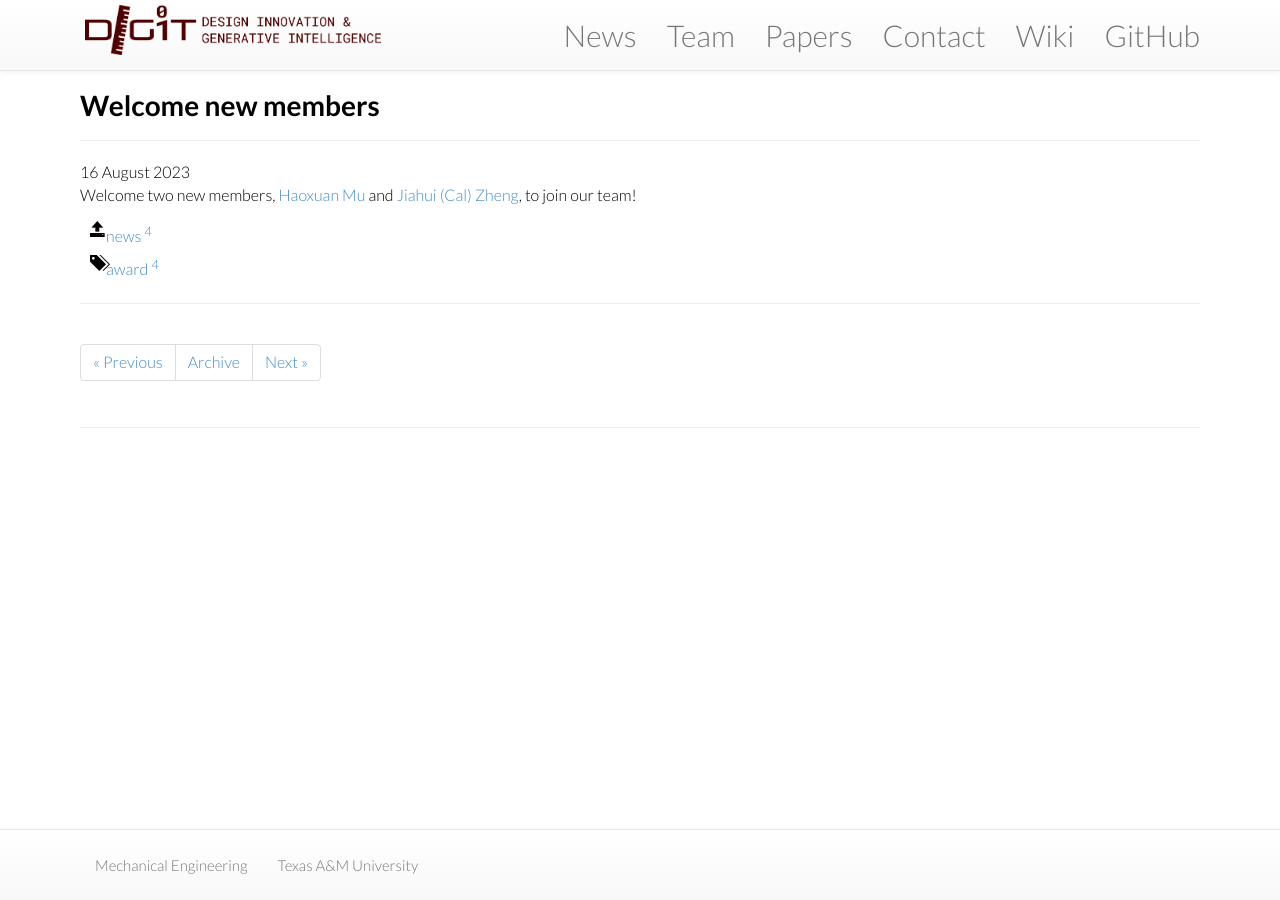
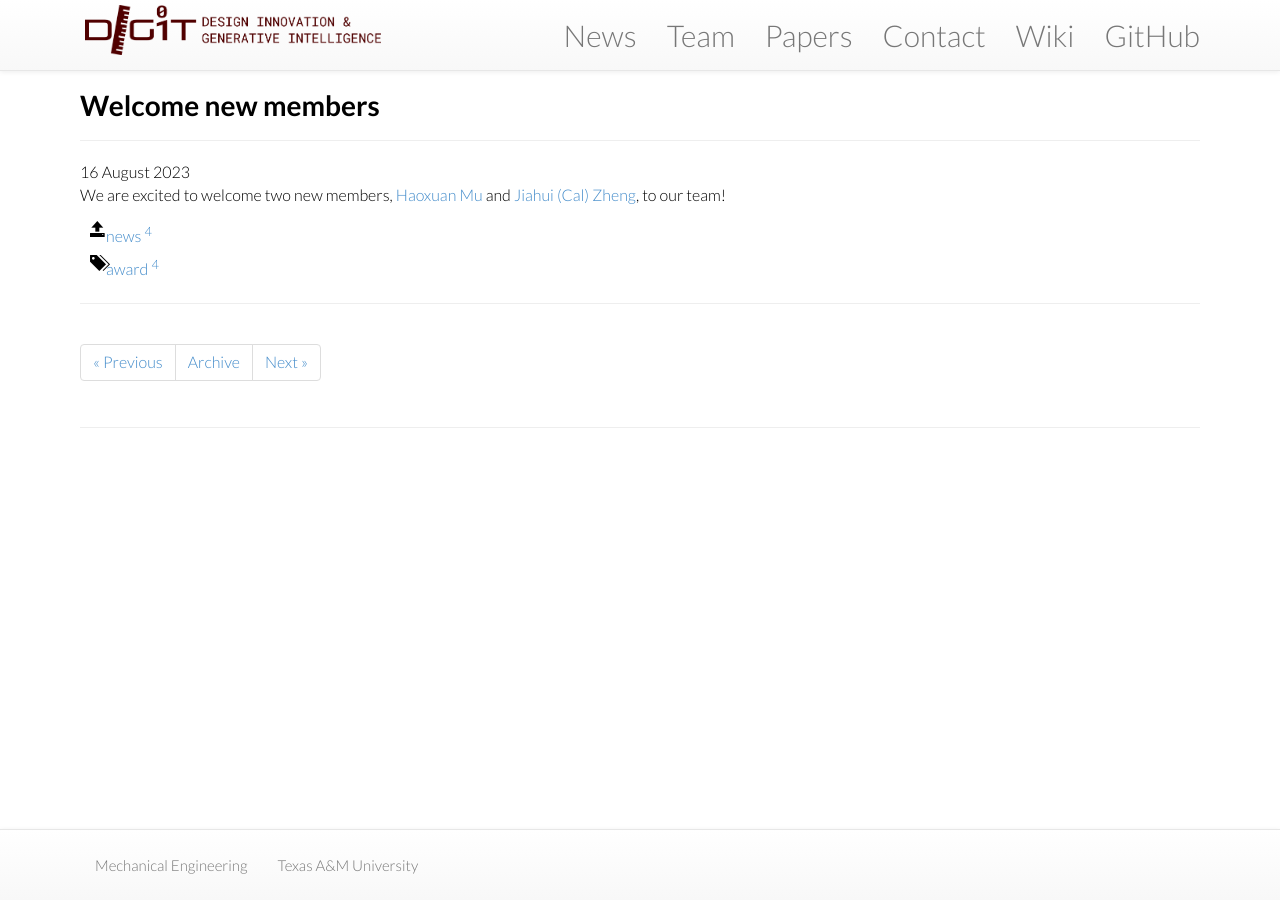
Before and after one commit to jihao2021/trojanbears, a Jekyll site: the page built from news/_posts/2023-08-16-new-members.md, in a window 1280 px wide. Built offline with Jekyll 4.4.1, drawn with Linux system fonts in a browser that asks for light colours; nearby versions of some CDN libraries.

Commit message:
modify news

```diff
--- a/news/_posts/2023-08-16-new-members.md
+++ b/news/_posts/2023-08-16-new-members.md
@@ -8,4 +8,4 @@ category: news
 tags: [award]
 ---
 
-Welcome two new members, [Haoxuan Mu](team/haoxuan-mu) and [Jiahui (Cal) Zheng](team/cal-zheng), to join our team!
+We are excited to welcome two new members, [Haoxuan Mu](team/haoxuan-mu) and [Jiahui (Cal) Zheng](team/cal-zheng), to our team!
```
